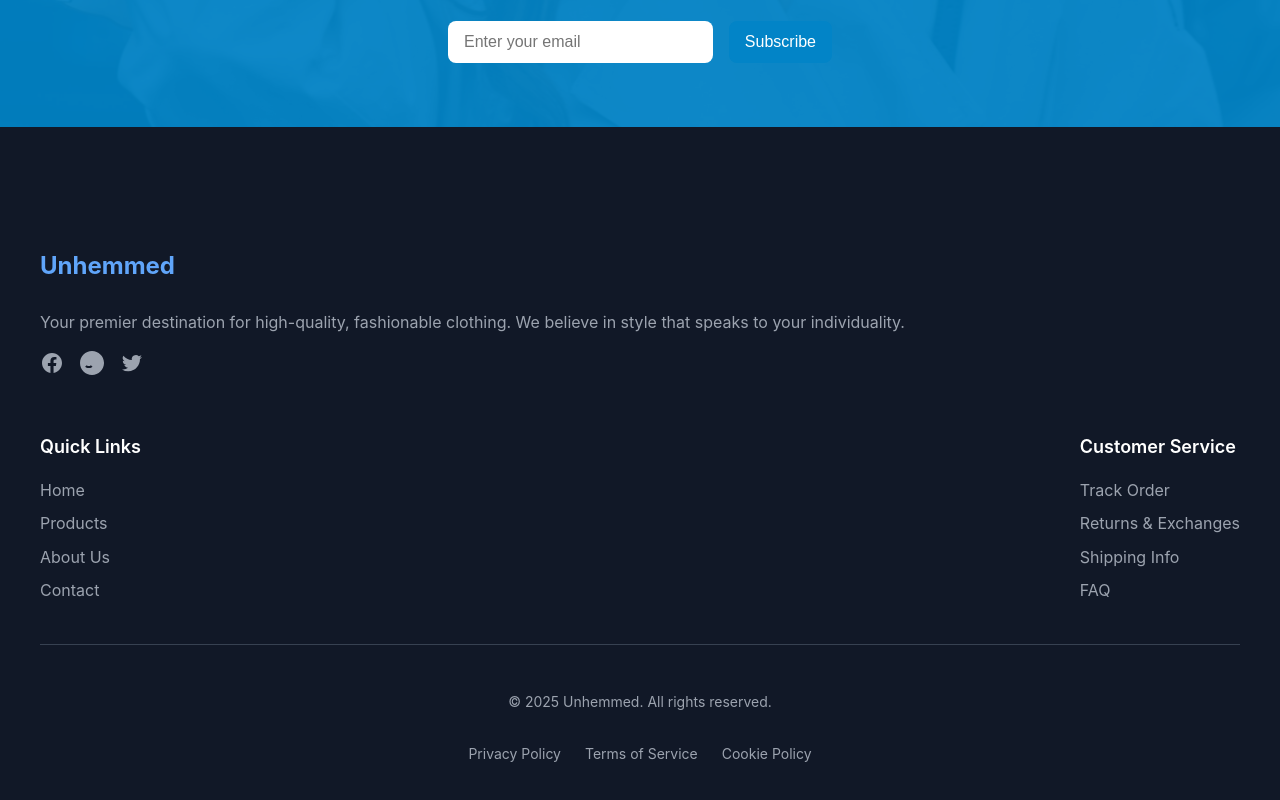
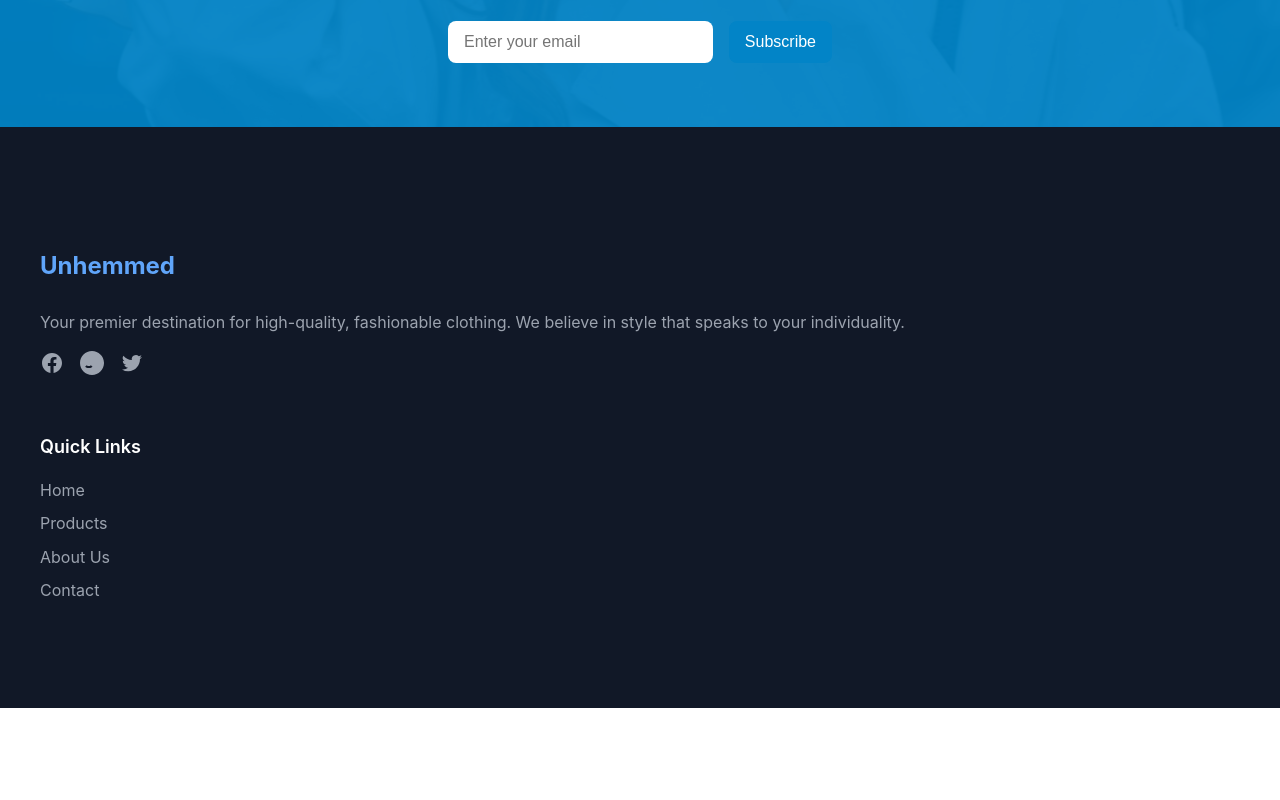
Before and after one commit to KhalilA93/UnhemmedEstore, a React (Create React App) app in the folder frontend/: page / in a window 1280 px wide. Shown: the part 3008-3808 px from the top of the page. After the commit the page ends 3716 px from the top, so only its background shows below. Built offline with nearby package versions, Linux system fonts and the light colour scheme; no server answers.

Commit message:
Remove footer content

```diff
--- a/frontend/src/components/layout/Footer.js
+++ b/frontend/src/components/layout/Footer.js
@@ -63,59 +63,6 @@ const Footer = () => {
               </li>
             </ul>
           </div>
-
-          {/* Customer Service */}
-          <div>
-            <h3 style={{ fontSize: '1.125rem', fontWeight: '600', marginBottom: '1rem' }}>Customer Service</h3>
-            <ul style={{ listStyle: 'none', padding: 0, margin: 0 }}>
-              <li style={{ marginBottom: '0.5rem' }}>
-                <Link to="/orders" style={{ color: '#9ca3af', textDecoration: 'none' }}>
-                  Track Order
-                </Link>
-              </li>
-              <li style={{ marginBottom: '0.5rem' }}>
-                <Link to="/returns" style={{ color: '#9ca3af', textDecoration: 'none' }}>
-                  Returns & Exchanges
-                </Link>
-              </li>
-              <li style={{ marginBottom: '0.5rem' }}>
-                <Link to="/shipping" style={{ color: '#9ca3af', textDecoration: 'none' }}>
-                  Shipping Info
-                </Link>
-              </li>
-              <li style={{ marginBottom: '0.5rem' }}>
-                <Link to="/faq" style={{ color: '#9ca3af', textDecoration: 'none' }}>
-                  FAQ
-                </Link>
-              </li>
-            </ul>
-          </div>
-        </div>
-
-        <div style={{
-          marginTop: '2rem',
-          paddingTop: '2rem',
-          borderTop: '1px solid #374151',
-          display: 'flex',
-          flexDirection: 'column',
-          justifyContent: 'space-between',
-          alignItems: 'center',
-          gap: '1rem'
-        }}>
-          <p style={{ color: '#9ca3af', fontSize: '0.875rem' }}>
-            © 2025 Unhemmed. All rights reserved.
-          </p>
-          <div style={{ display: 'flex', gap: '1.5rem' }}>
-            <Link to="/privacy" style={{ color: '#9ca3af', fontSize: '0.875rem', textDecoration: 'none' }}>
-              Privacy Policy
-            </Link>
-            <Link to="/terms" style={{ color: '#9ca3af', fontSize: '0.875rem', textDecoration: 'none' }}>
-              Terms of Service
-            </Link>
-            <Link to="/cookies" style={{ color: '#9ca3af', fontSize: '0.875rem', textDecoration: 'none' }}>
-              Cookie Policy
-            </Link>
-          </div>
         </div>
       </div>
     </footer>
```
